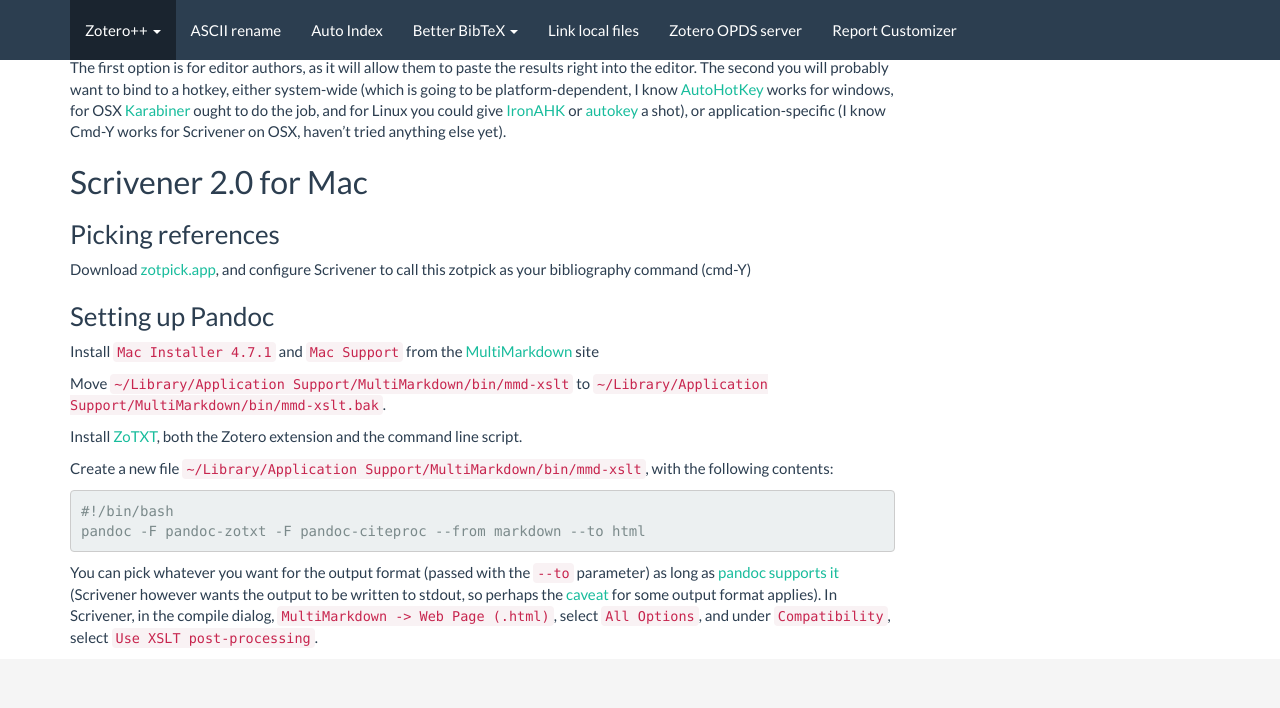
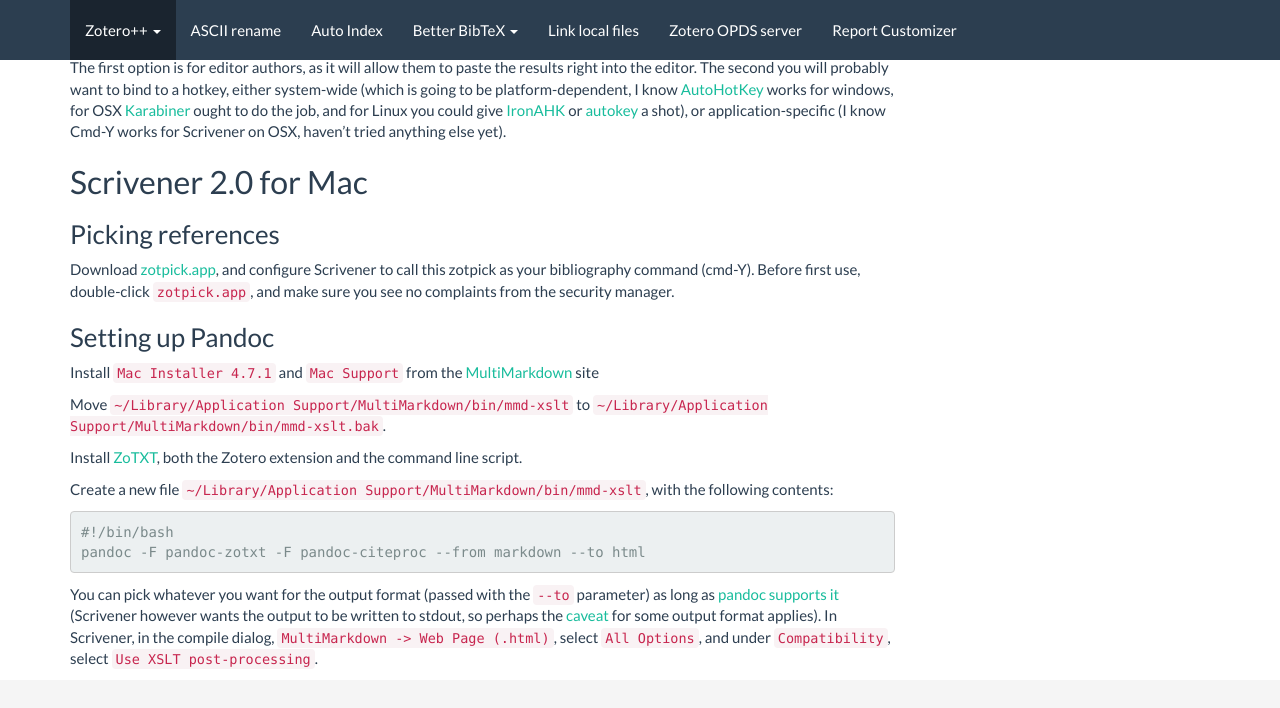
Before and after one commit to edwinksl/ZotPlus.github.io, a Jekyll site: the page built from better-bibtex/cayw.md, in a window 1280 px wide and 900 px high, scrolled down 461 px. Shown: the top 708 px of the window. Built offline with Jekyll 4.4.1, drawn with Linux system fonts in a browser that asks for light colours; nearby versions of some CDN libraries.

Commit message:
ascii-rename 0.0.40 / auto-index 0.0.36 / better-bibtex 1.2.5 / debug-bridge 0.1.0 / link-local-files 0.0.9 / opds 0.0.10 / report-customizer 0.2.17

```diff
--- a/better-bibtex/cayw.md
+++ b/better-bibtex/cayw.md
@@ -33,7 +33,8 @@
 
 ### Picking references
 
-Download [zotpick.app](zotpick.zip), and configure Scrivener to call this zotpick as your bibliography command (cmd-Y)
+Download [zotpick.app](zotpick.zip), and configure Scrivener to call this zotpick as your bibliography command (cmd-Y).
+Before first use, double-click `zotpick.app`, and make sure you see no complaints from the security manager.
 
 ### Setting up Pandoc
 
```
